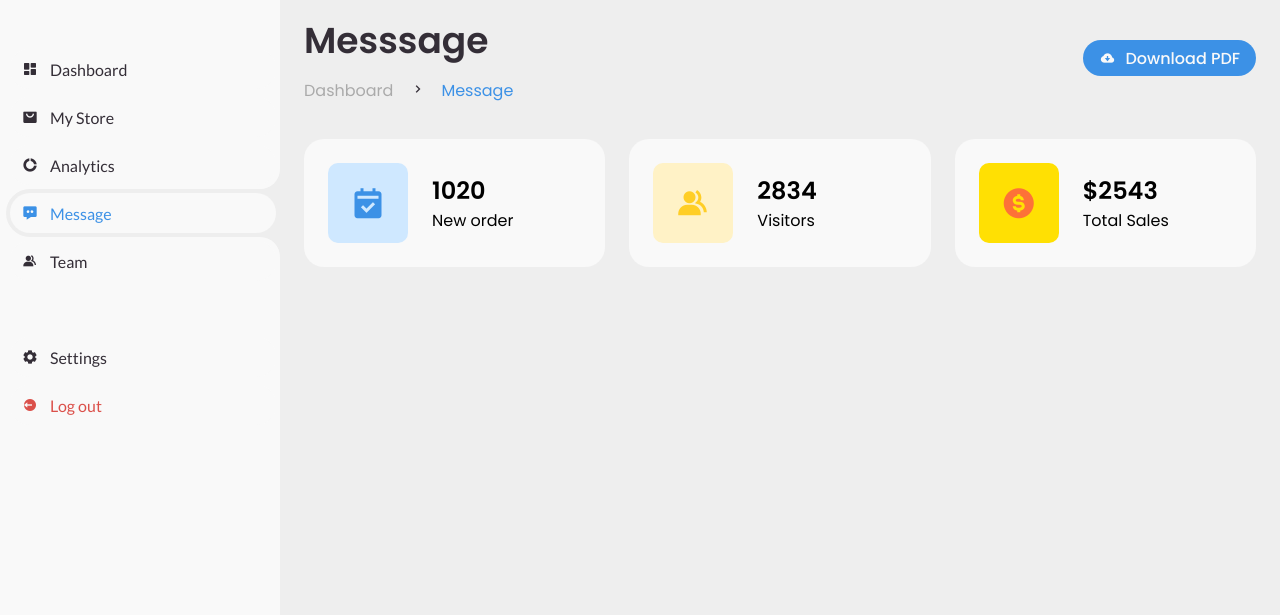
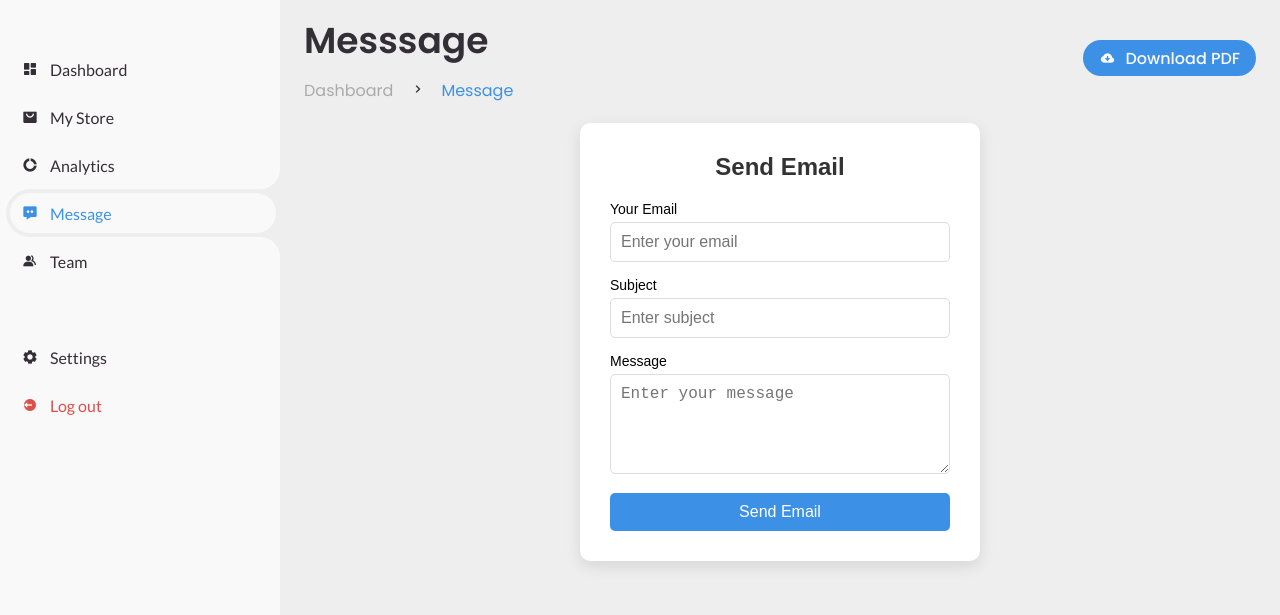
Before and after one commit to Petersticks1/Admin-Dashboard, a plain HTML site: page message.html in a window 1280 px wide. Shown: the part 79-694 px from the top of the page. Drawn offline with nearby package versions, Linux system fonts and the light colour scheme.

Commit message:
new update

```diff
--- a/message.html
+++ b/message.html
@@ -5,6 +5,17 @@
         <meta name="viewport" content="width=device-width, initial-scale=1.0" />
         <link href="https://unpkg.com/boxicons@2.1.4/css/boxicons.min.css" rel="stylesheet" />
         <link rel="stylesheet" href="styles.css" />
+
+        <script
+            type="text/javascript"
+            src="https://cdn.jsdelivr.net/npm/@emailjs/browser@4/dist/email.min.js"></script>
+        <script type="text/javascript">
+            (function () {
+                emailjs.init({
+                    publicKey: "6Aq3SMZSDZwAp0-OV",
+                });
+            })();
+        </script>
         <title>AdminDashboard</title>
     </head>
     <body>
@@ -108,7 +119,7 @@
                     </a>
                 </div>
 
-                <ul class="box-info">
+                <!-- <ul class="box-info">
                     <li>
                         <i class="bx bxs-calendar-check"></i>
                         <span class="text">
@@ -131,117 +142,55 @@
                             <p>Total Sales</p>
                         </span>
                     </li>
-                </ul>
+                </ul> -->
+                <div class="message-container">
+                    <div class="email-container">
+                        <form id="emailForm" class="email-form" onsubmit="return sendEmail()">
+                            <h2>Send Email</h2>
 
-                <div class="table-data">
-                    <!-- <div class="order">
-                        <div class="head">
-                            <h3>Recent Orders</h3>
-                            <i class="bx bx-search"></i>
-                            <i class="bx bx-filter"></i>
-                        </div>
+                            <!-- Email Field -->
+                            <div class="input-group">
+                                <label for="email">Your Email</label>
+                                <input
+                                    type="email"
+                                    id="email"
+                                    name="email"
+                                    placeholder="Enter your email"
+                                    required />
+                                <small class="error-message" id="emailError"></small>
+                            </div>
 
-                        <table>
-                            <thead>
-                                <tr>
-                                    <th>User</th>
-                                    <th>Date order</th>
-                                    <th>Status</th>
-                                </tr>
-                            </thead>
+                            <!-- Subject Field -->
+                            <div class="input-group">
+                                <label for="subject">Subject</label>
+                                <input
+                                    type="text"
+                                    id="subject"
+                                    name="subject"
+                                    placeholder="Enter subject"
+                                    required />
+                                <small class="error-message" id="subjectError"></small>
+                            </div>
 
-                            <tbody>
-                                <tr>
-                                    <td>
-                                        <img
-                                            src="images/bohemian-man-with-his-arms-crossed.jpg"
-                                            alt="" />
-                                        <p>Peter Sticks</p>
-                                    </td>
-                                    <td>01-10-2021</td>
-                                    <td><span class="status completed">Completed</span></td>
-                                </tr>
+                            <!-- Message Field -->
+                            <div class="input-group">
+                                <label for="message">Message</label>
+                                <textarea
+                                    id="message"
+                                    name="message"
+                                    placeholder="Enter your message"
+                                    required></textarea>
+                                <small class="error-message" id="messageError"></small>
+                            </div>
 
-                                <tr>
-                                    <td>
-                                        <img
-                                            src="images/bohemian-man-with-his-arms-crossed.jpg"
-                                            alt="" />
-                                        <p>Peter Sticks</p>
-                                    </td>
-                                    <td>01-10-2021</td>
-                                    <td><span class="status pending">Pending</span></td>
-                                </tr>
-
-                                <tr>
-                                    <td>
-                                        <img
-                                            src="images/bohemian-man-with-his-arms-crossed.jpg"
-                                            alt="" />
-                                        <p>Peter Sticks</p>
-                                    </td>
-                                    <td>01-10-2021</td>
-                                    <td><span class="status process">Processing</span></td>
-                                </tr>
-                                <tr>
-                                    <td>
-                                        <img
-                                            src="images/bohemian-man-with-his-arms-crossed.jpg"
-                                            alt="" />
-                                        <p>Peter Sticks</p>
-                                    </td>
-                                    <td>01-10-2021</td>
-                                    <td><span class="status pending">Pending</span></td>
-                                </tr>
-                                <tr>
-                                    <td>
-                                        <img
-                                            src="images/bohemian-man-with-his-arms-crossed.jpg"
-                                            alt="" />
-                                        <p>Peter Sticks</p>
-                                    </td>
-                                    <td>01-10-2021</td>
-                                    <td><span class="status completed">Completed</span></td>
-                                </tr>
-                            </tbody>
-                        </table>
-                    </div> -->
-
-                    <!-- <div class="todo">
-
-                        <div class="head">
-                            <h3>Todos</h3>
-                            <i class="bx bx-plus"></i>
-                            <i class="bx bx-filter"></i>
-                        </div>
-
-                        <ul class="todo-list">
-                            <li class="completed">
-                                <p>Todo List</p>
-                                <i class="bx bx-dots-vertical-rounded"></i>
-                            </li>
-                            <li class="completed">
-                                <p>Todo List</p>
-                                <i class="bx bx-dots-vertical-rounded"></i>
-                            </li>
-                            <li class="not-completed">
-                                <p>Todo List</p>
-                                <i class="bx bx-dots-vertical-rounded"></i>
-                            </li>
-                            <li class="completed">
-                                <p>Todo List</p>
-                                <i class="bx bx-dots-vertical-rounded"></i>
-                            </li>
-                            <li class="not-completed">
-                                <p>Todo List</p>
-                                <i class="bx bx-dots-vertical-rounded"></i>
-                            </li>
-                        </ul>
-                    </div> -->
+                            <button type="submit">Send Email</button>
+                        </form>
+                    </div>
                 </div>
             </main>
         </section>
 
+        <script src="message.js"></script>
         <script src="script.js"></script>
     </body>
 </html>
--- /dev/null
+++ b/message.js
@@ -0,0 +1,38 @@
+// Function to send the email
+function sendEmail() {
+  const email = document.getElementById("email").value;
+  const subject = document.getElementById("subject").value;
+  const message = document.getElementById("message").value;
+
+  try {
+      // Check if EmailJS has been initialized properly before attempting to send
+      if (emailjs) {
+          // Send the email using EmailJS
+          emailjs
+              .send("service_g6owd3j", "template_6sqgzhi", {
+                  email: email,
+                  subject: subject,
+                  message: message,
+              })
+              .then(
+                  function (response) {
+                      console.log("SUCCESS!", response.status, response.text);
+                      alert("Email sent successfully!");
+                  },
+                  function (error) {
+                      console.log("FAILED...", error);
+                      alert("Failed to send email. Please try again.");
+                  }
+              );
+      } else {
+          console.error("EmailJS not initialized.");
+          alert("EmailJS service is not properly initialized.");
+      }
+  } catch (error) {
+      console.error("Error in sending email:", error);
+      alert("An error occurred. Please try again.");
+  }
+
+  // Prevent form submission (so we can handle sending in JS)
+  return false;
+}
--- a/script.js
+++ b/script.js
@@ -429,8 +429,6 @@ function savePrivacySettings() {
 }
 
 //login//
-// script.js
-
 function validateForm() {
     try {
         const username = document.getElementById("username").value;
--- a/styles.css
+++ b/styles.css
@@ -878,7 +878,7 @@ body {
 }
 .team-section h2 {
     font-size: 2rem;
-    color:var(--blue);
+    color: var(--blue);
 }
 
 .team-section .head2 i {
@@ -1110,45 +1110,74 @@ input[type="password"] {
 }
 /* settings styling */
 
-/* login styling */
-.dropdown {
-    position: relative;
-    display: inline-block;
+/* message styling */
+
+.message-container {
+    font-family: Arial, sans-serif;
+    display: flex;
+    justify-content: center;
+    align-items: center;
+    /* height: 100vh; */
+    margin-top: 20px;
 }
 
-.dropbtn {
-    background-color: #4caf50;
-    color: white;
-    padding: 10px 20px;
+.email-container {
+    background-color: #fff;
+    padding: 30px;
+    border-radius: 10px;
+    box-shadow: 0 5px 15px rgba(0, 0, 0, 0.1);
+    width: 100%;
+    max-width: 400px;
+}
+
+.email-form h2 {
+    margin-bottom: 20px;
+    text-align: center;
+    font-size: 24px;
+    color: #333;
+}
+
+.email-container .input-group {
+    margin-bottom: 15px;
+}
+
+.email-container .input-group label {
+    display: block;
+    font-size: 14px;
+    margin-bottom: 5px;
+}
+
+.email-container .input-group input,
+.input-group textarea {
+    width: 100%;
+    padding: 10px;
+    border: 1px solid #ddd;
+    border-radius: 5px;
     font-size: 16px;
+}
+
+.email-container .input-group textarea {
+    height: 100px;
+}
+
+.email-container button {
+    width: 100%;
+    padding: 10px;
+    background-color: var(--blue);
     border: none;
+    border-radius: 5px;
+    font-size: 16px;
+    color: #fff;
     cursor: pointer;
 }
 
-.dropdown-content {
-    display: none;
-    position: absolute;
-    background-color: #f9f9f9;
-    min-width: 160px;
-    box-shadow: 0px 8px 16px 0px rgba(0, 0, 0, 0.2);
-    z-index: 1;
+.email-container button:hover {
+    background-color: var(--light-blue);
 }
 
-.dropdown-content button {
-    background-color: white;
-    color: black;
-    padding: 12px 16px;
-    border: none;
-    text-align: left;
-    display: block;
-    width: 100%;
-    cursor: pointer;
+.error-message {
+    color: red;
+    font-size: 12px;
+    display: none;
 }
-
-.dropdown-content button:hover {
-    background-color: #f1f1f1;
-}
-
-.dropdown:hover .dropdown-content {
-    display: block;
-}
+/* message styling */
```
